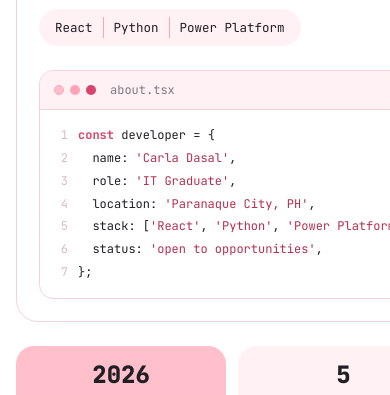
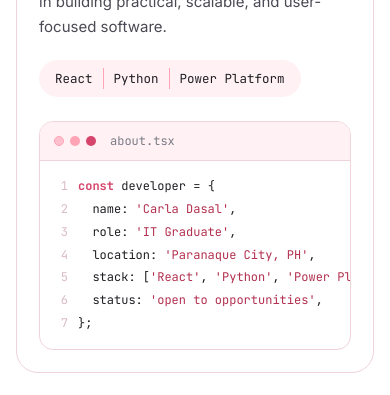
Before and after one commit to carla-io/Portfolio, a React (Vite) app: page / in a window 390 px wide. Shown: the part 1002-1397 px from the top of the page. Built offline with nearby package versions, Linux system fonts and the light colour scheme.

Commit message:
fix center

```diff
--- a/src/App.css
+++ b/src/App.css
@@ -800,10 +800,10 @@ a.cp-contact-btn:hover { background: var(--pink); border-color: var(--pink-mid);
 
 /* ---------- Tablet and down ---------- */
 @media (max-width: 900px) {
-  .cp-about-grid { grid-template-columns: 1fr; }
+  .cp-about-grid { grid-template-columns: minmax(0, 1fr); }
   .cp-side-photo { min-height: 340px; flex: none; }
-  .cp-skills-card { grid-template-columns: repeat(2, 1fr); }
-  .cp-project-full-split { grid-template-columns: 1fr; }
+    .cp-skills-card { grid-template-columns: minmax(0, 1fr); }  /* was 1fr */
+   .cp-project-full-split { grid-template-columns: minmax(0, 1fr); }
   .cp-project-media { order: -1; }
 
   /* tighter tabs so all 5 still fit around the avatar */
@@ -857,6 +857,9 @@ a.cp-contact-btn:hover { background: var(--pink); border-color: var(--pink-mid);
 
   /* About */
   .cp-card { padding: 22px; }
+  .cp-welcome,
+.cp-window,
+.cp-code { min-width: 0; max-width: 100%; }
   .cp-welcome-title { font-size: 32px; }
   .cp-tag-line span { padding: 0 10px; }
   .cp-code { font-size: 12px; }
```
